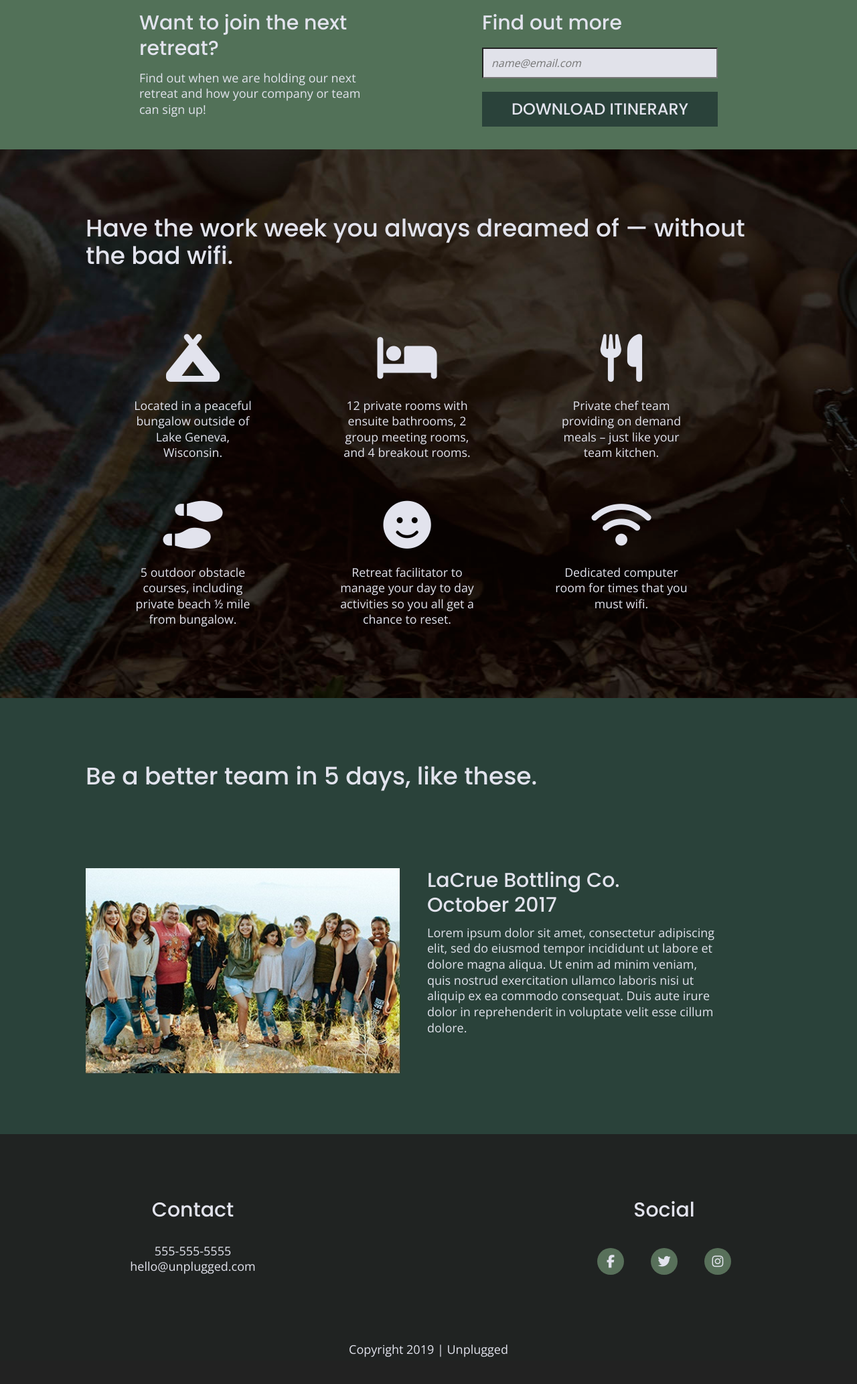
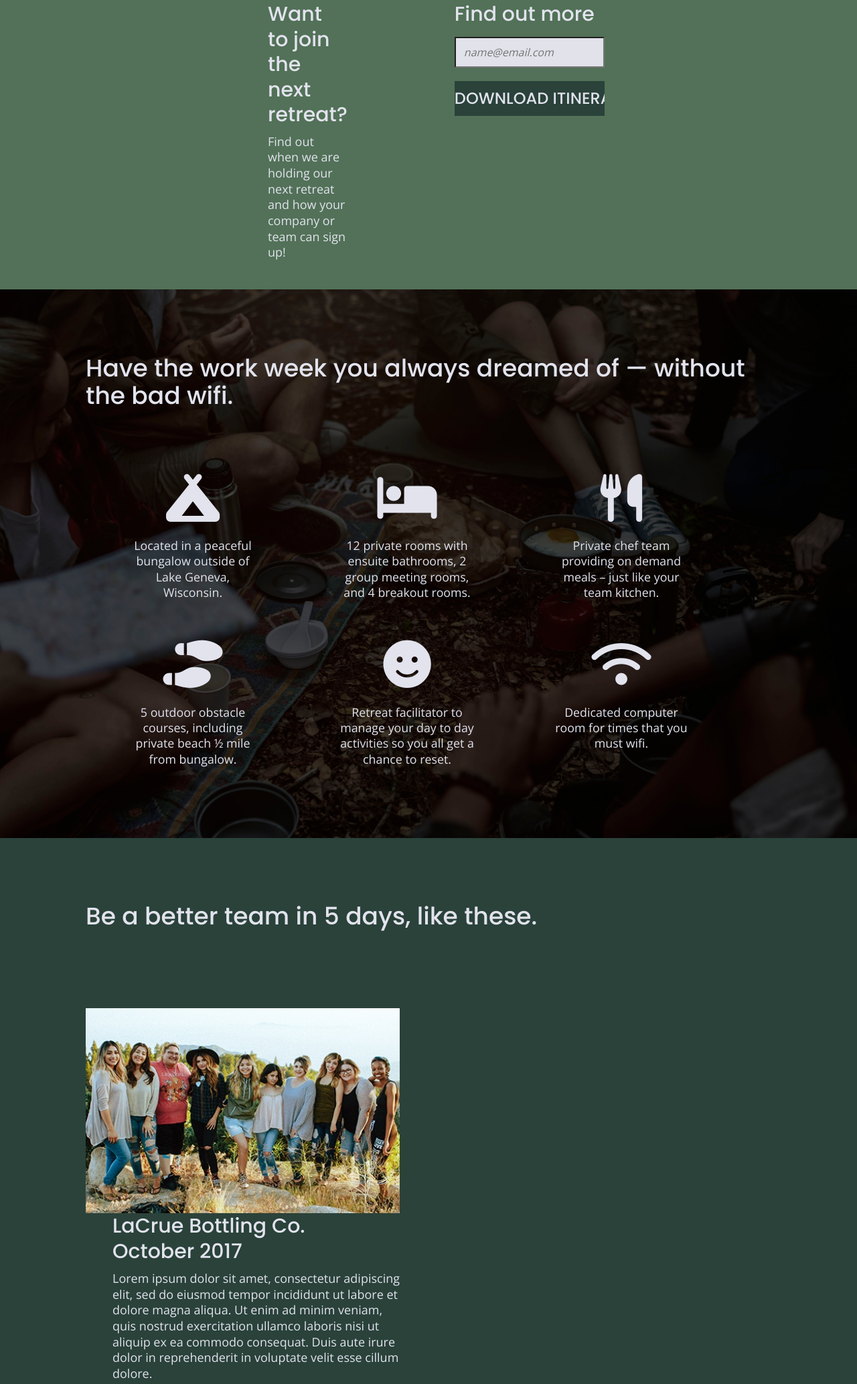
Before and after one commit to bgiobbe/unplugged-retreat, a website: page index.html in a window 1280 px wide. Shown: the part 731-2797 px from the top of the page at 67% size. Before the commit the page ends 2762 px from the top, so only its background shows below. Drawn offline with nearby package versions, Linux system fonts and the light colour scheme.

Commit message:
Gave up trying to finalize styles

```diff
--- a/css/main.css
+++ b/css/main.css
@@ -98,11 +98,6 @@ body {
        font-size: 1em;
 }
 
-ul,
-ol {
-
-}
-
 a {
      color: #e2e3ed;
      text-decoration: none;
@@ -131,7 +126,6 @@ h2 {
 h3,
 h4 {
     font-size: 1.125em;
-    padding: 0.4375em 0;
     line-height: 1.25em;
 }
 
@@ -210,7 +204,7 @@ footer {
     justify-content: center;
     align-items: center;
     flex-flow: column;
-    padding: 5px 0;
+    padding-bottom: 7px;
 }
 
 footer .content-wrapper {
@@ -222,22 +216,21 @@ footer .content-wrapper {
     width: 90%;
 }
 
-/* h2 or h3 */
-footer h2 {
-    margin-bottom: 1em;
-}
-
 footer .contact {
-    margin-bottom: 30px;
+    margin-bottom: 42px;
     padding: 0 60px;
     text-align: center;
     width: 200px;
 }
 
 footer .contact address {
+    font-size: 0.875em;
     font-style: normal;
+    line-height: 1.25em;
+    margin-top: 1em;
     text-align: center;
 }
+
 
 footer .social {
     padding: 0 60px;
@@ -249,6 +242,7 @@ footer .social-icons {
     justify-content: space-between;
     align-items: center;
     flex-flow: row;
+    margin-top: 1em;
     width: 200px;
 }
 
@@ -263,10 +257,6 @@ footer .social-icons p {
     width: 40px;
 }
 
-footer address a {
-    font-size: 0.875em;
-    line-height: 1.3em;
-}
 
 /*============================
 |  Main styles for homepage
@@ -309,9 +299,15 @@ aside .content-wrapper {
     margin-top: 0;
 }
 
+
 .form-description {
-    padding: 1em 0;
+    padding: 1.75em 0;
 }
+
+.form-description p {
+    padding: 0.5em 0;
+}
+
 
 input[type=text] {
     background-color: #e1e2ea;
@@ -320,7 +316,7 @@ input[type=text] {
     color: #2a423a;
     font-size: 0.875em;
     font-style: italic;
-    margin-top: .25em;
+    margin-top: 0.875em;
     padding: 1em;
 }
 
@@ -344,6 +340,7 @@ input[type=button] {
     justify-content: center;
     width: 100%;
     background: url("../img/rawpixel-800820-unsplash1.jpg") center no-repeat;
+    background-size: cover;
 }
 
 /* container for articles */
@@ -364,7 +361,7 @@ input[type=button] {
 }
 
 .features p {
-    margin: 0;
+    text-align: center;
 }
 
 .features i {
@@ -376,6 +373,7 @@ input[type=button] {
     background-color: #2a423a;
     display: flex;
     justify-content: center;
+    flex-flow: row wrap;
     width: 100%;
 }
 
@@ -389,15 +387,7 @@ input[type=button] {
 }
 
 .reviews article {
-    display: flex;
-    justify-content: center;
-    align-items: flex-start;
-    flex-flow: row wrap;
     margin-top: 20px;
-}
-
-.reviews p {
-    margin: 0;
 }
 
 /*============================
@@ -426,19 +416,19 @@ input[type=button] {
 }
 
 .map figure {
+    position: relative;
+    overflow: hidden;
+    padding-bottom: 125%;
     width: 100%;
     height: 0;
-    padding-bottom: 125%;
-    overflow: hidden;
-    position: relative;
 }
 
 .map iframe {
-    width: 100%;
-    height: 100%;
     position: absolute;
     top: 0;
     left: 0;
+    width: 100%;
+    height: 100%;
 }
 
 /* Contact section */
@@ -505,7 +495,7 @@ input[type=button] {
  */
 
 .sr-only {
-  border: 0;https://scratch.mit.edu/projects/708102653/editor
+  border: 0;
   clip: rect(0, 0, 0, 0);
   height: 1px;
   margin: -1px;
@@ -571,7 +561,7 @@ input[type=button] {
    ========================================================================== */
 
 /*-------------------------------
- * Tablet styles here
+ * TABLET STYLES here
  *------------------------------*/
 @media only screen and (min-width: 768px) {
 
@@ -652,6 +642,7 @@ input[type=button] {
         justify-content: space-between;
         align-items: flex-start;
         margin: 34px 0;
+        max-width: 640px;
     }
 
     .form-description {
@@ -660,7 +651,7 @@ input[type=button] {
     }
 
     .form {
-        width: 50%;
+        width: 40%;
     }
 
     input[type=text] {
@@ -772,7 +763,7 @@ input[type=button] {
 } /* end of tablet styles */
 
 /*-------------------------------
- * Desktop styles here
+ * DESKTOP STYLES here
  *------------------------------*/
 @media only screen and (min-width: 1200px) {
 
--- a/index.html
+++ b/index.html
@@ -22,7 +22,7 @@
   <!-- Font Awesome for icons -->
   <script src="https://kit.fontawesome.com/b5a821a3ab.js" crossorigin="anonymous"></script>
   <!-- Google fonts -->
-  <link href="https://fonts.googleapis.com/css?family=Open+Sans:400,700|Poppins:500,700" rel="stylesheet">
+  <link href="https://fonts.googleapis.com/css?family=Open+Sans:400,700%7cPoppins:500,700" rel="stylesheet">
 
   <meta name="theme-color" content="#fafafa">
 </head>
```
Also changed, not shown: about/index.html (+3 -4 lines), faq/index.html (+1 -1 lines).
